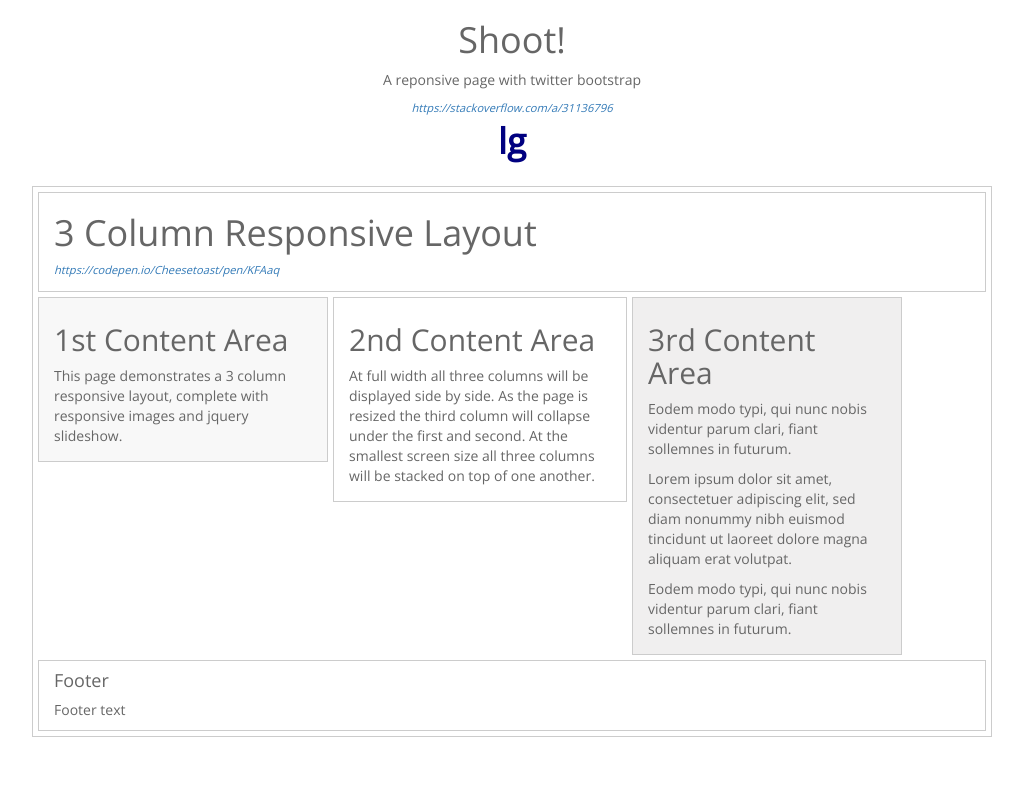
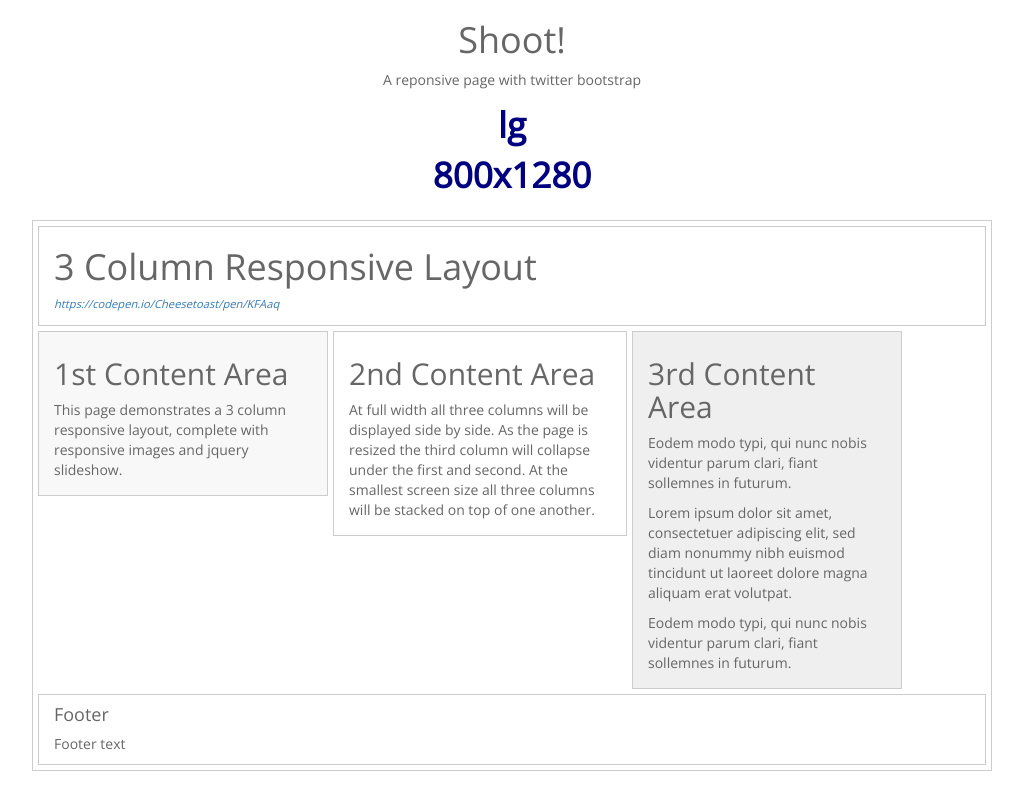
Before and after one commit to apalala/shoot, a plain HTML site: page docs/index.html in a window 1280 px wide. Shown: the whole page, without its empty margins (128-1151 px from the left). Drawn offline with nearby package versions, Linux system fonts and the light colour scheme.

Commit message:
add browser/window size in pixels

```diff
--- a/docs/index.html
+++ b/docs/index.html
@@ -8,33 +8,41 @@
         <title>Shoot!</title>
         <meta charset="utf-8" >
         <meta name="viewport" content="width=device-width, initial-scale=1">
+
         <link rel="stylesheet" href="https://maxcdn.bootstrapcdn.com/bootstrap/3.3.7/css/bootstrap.min.css">
         <script src="https://ajax.googleapis.com/ajax/libs/jquery/3.2.0/jquery.min.js"></script>
         <script src="https://maxcdn.bootstrapcdn.com/bootstrap/3.3.7/js/bootstrap.min.js"></script>
 
         <link rel="stylesheet" href="3column.css" />
         <link rel="stylesheet" href="style.css" />
+
     </head>
     <body>
         <div class="container-fluid center intro">
             <h1>Shoot!</h1>
             <p>A reponsive page with twitter bootstrap</p>
+            <!--
             <div class="credit">
                 <a href="https://stackoverflow.com/a/31136796">
                     https://stackoverflow.com/a/31136796
                 </a>
+                <br/>
+                <a href="http://jsfiddle.net/krWLA/3/">
+                    http://jsfiddle.net/krWLA/3/
+                </a>
             </div>
+            -->
             <span class="device">
                 <span class="visible-xs hidden-sm hidden-md hidden-lg">xs</span>
                 <span class="hidden-xs visible-sm hidden-md hidden-lg">sm</span>
                 <span class="hidden-xs hidden-sm visible-md hidden-lg">md</span>
                 <span class="hidden-xs hidden-sm hidden-md visible-lg">lg</span>
+                <span id="browser-size"></span>
             </span>
         </div>
 
 
         <div id="pagewrap">
-
             <header>
                 <h1>3 Column Responsive Layout</h1>
                 <div class="credit">
@@ -47,6 +55,30 @@
             <section id="content">
                 <h2>1st Content Area</h2>
                 <p>This page demonstrates a 3 column responsive layout, complete with responsive images and jquery slideshow.</p>
+                <!--
+                    http://jsfiddle.net/krWLA/3/
+                    <h3>
+                        <span id="screen-size"></span>
+                        screen
+                    </h3>
+                -->
+                <script>
+                    $(window).on('resize', showSize);
+
+                    showSize();
+
+                    function showSize() {
+                        $('#browser-size').html(
+                            $(window).height() + 'x'
+                            +$(window).width()
+                        );
+                        $('#screen-size').html(
+                            screen.height
+                            +'x'
+                            +screen.width
+                        );
+                    }
+                </script>
             </section>
 
             <section id="middle">
```
